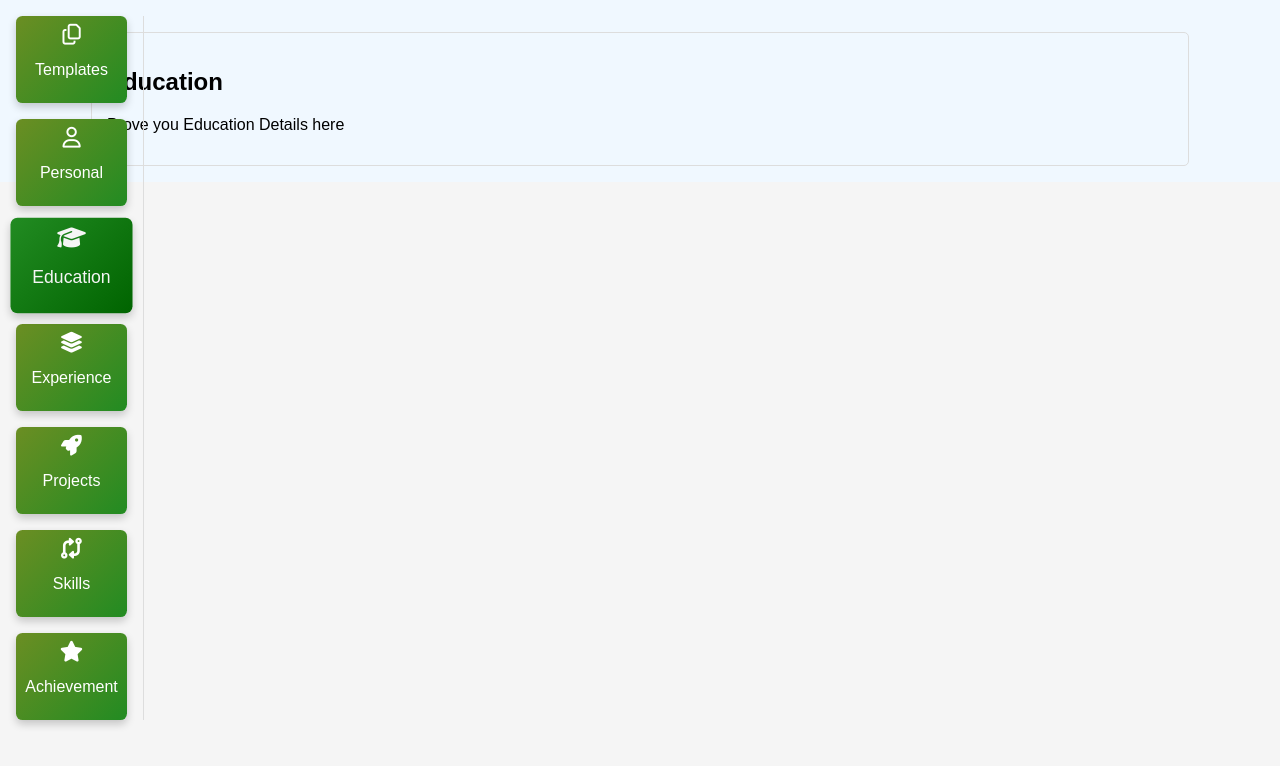
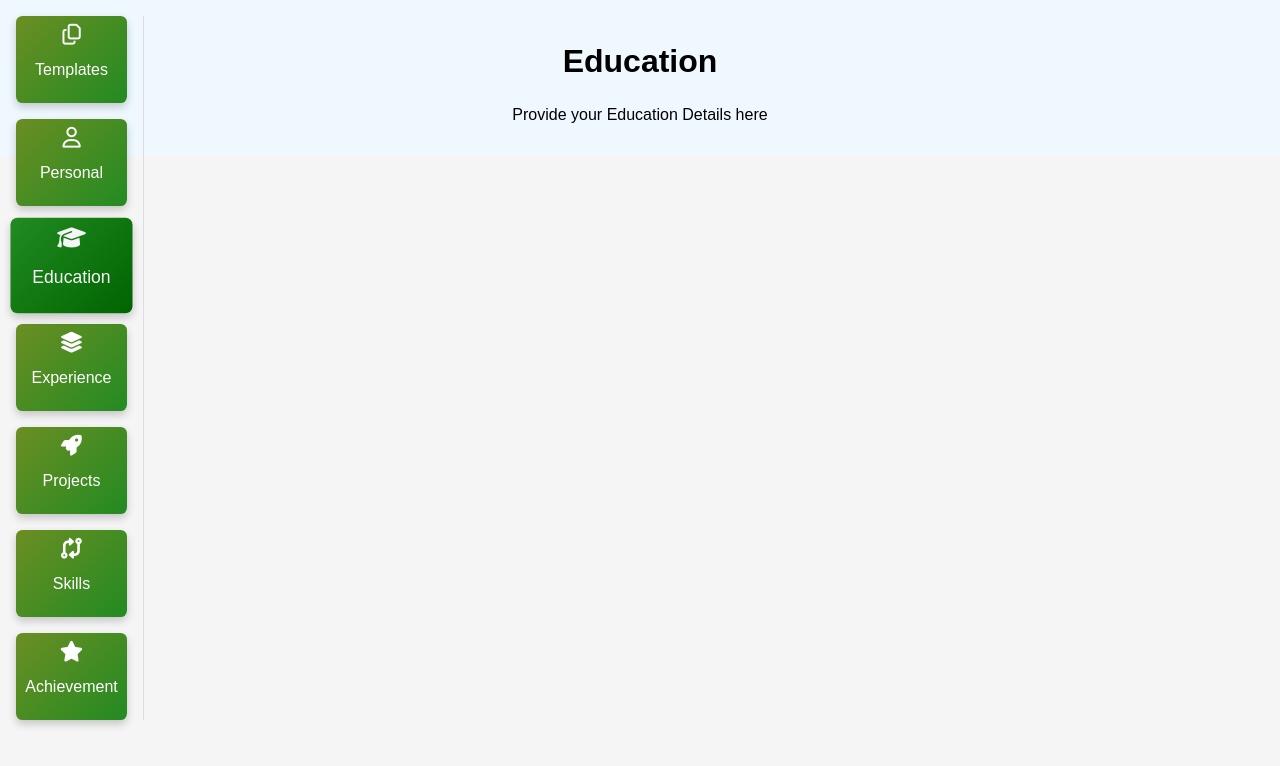
Before and after one commit to rohitghatal1/CVMaker-ReactJS, a React (Create React App) app: page / in a window 1280 px wide. Both pictures are taken after a click on the element "Education". Shown: the top 766 px of the page. Built offline with nearby package versions, Linux system fonts and the light colour scheme.

Commit message:
added css for education sectio

```diff
--- a/src/componentsInner/Education.js
+++ b/src/componentsInner/Education.js
@@ -1,11 +1,16 @@
 import React from 'react'
+import './education.css'
 
 export default function Education() {
   return (
     <div>
-      <div className="educationContainer">
+      <div className="educationComponent">
         <h2>Education</h2>
-        <p>Prove you Education Details here</p>
+        <p>Provide your Education Details here</p>
+
+        <section className='educationSection'>
+
+        </section>
       </div>
     </div>
   )
--- /dev/null
+++ b/src/componentsInner/education.css
@@ -0,0 +1,9 @@
+.educationComponent{
+    width: 80%;
+    margin: auto;
+    text-align: center;
+    background-color: aliceblue;
+}
+.educationComponent h2{
+    font-size: 32px;
+}
```
